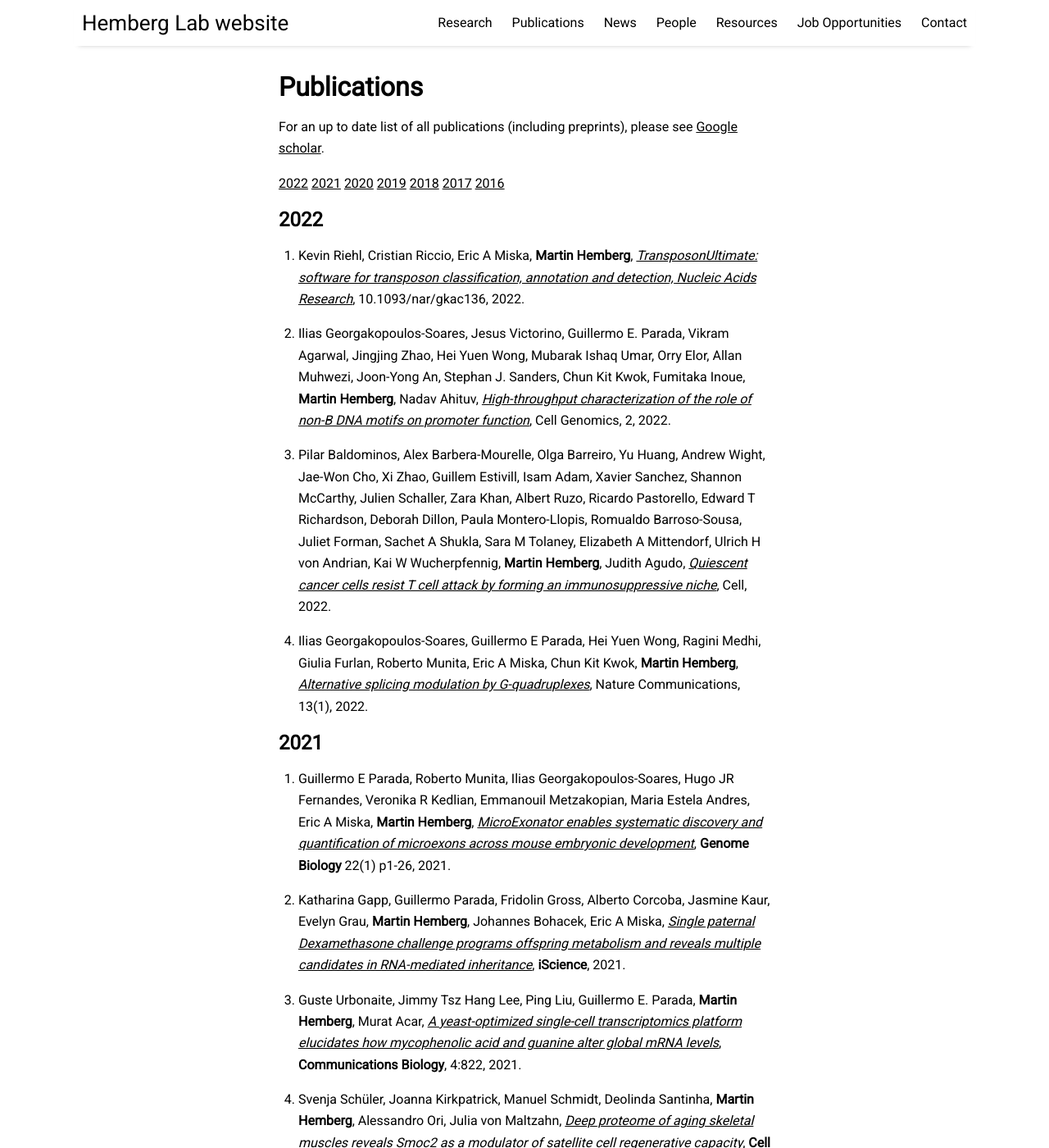
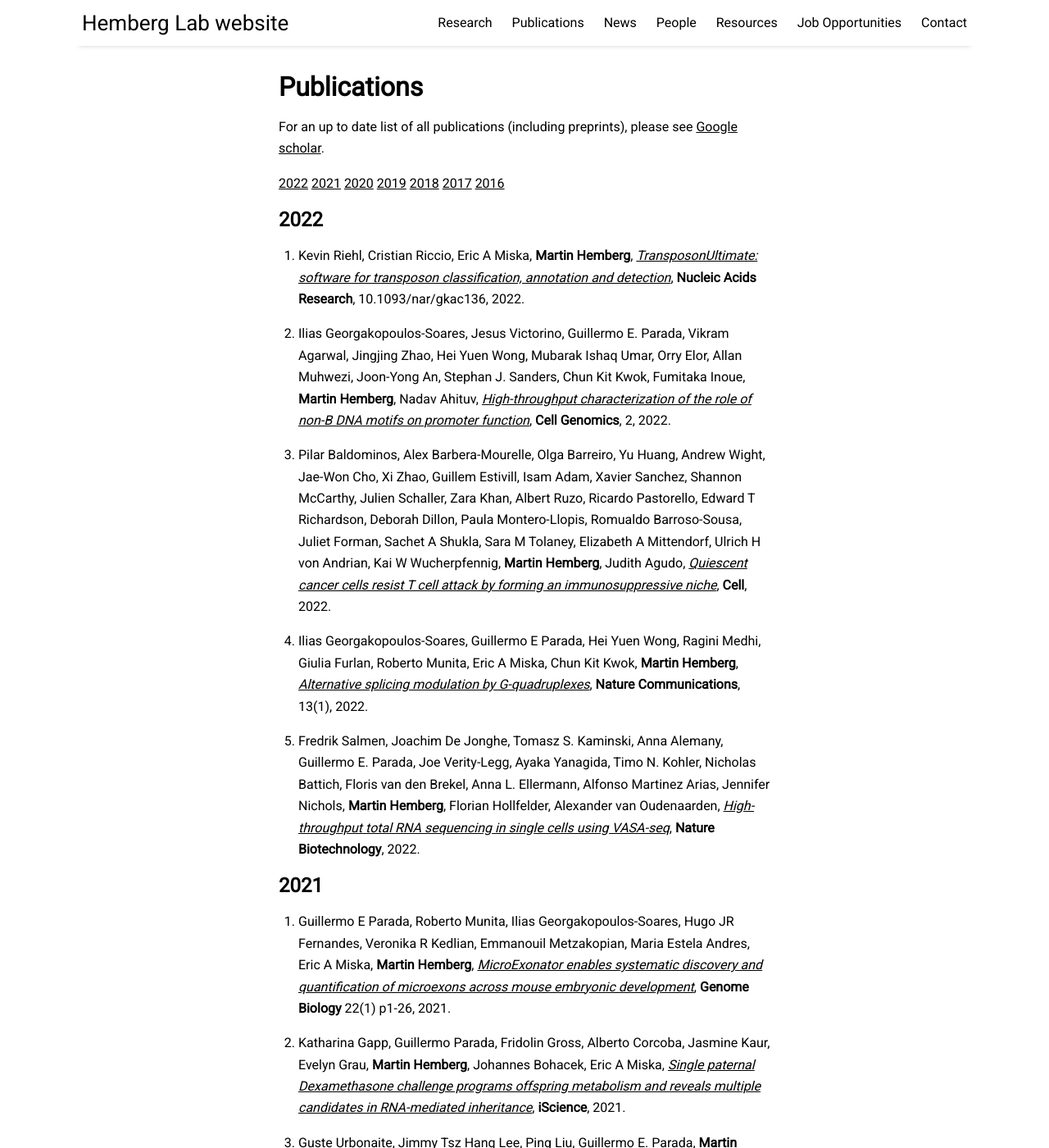
Before and after one commit to jaewon-cho/sdfasdf2dscf34fad.github.io, a Jekyll site: the page built from pages/publications.md, in a window 1280 px wide and 1400 px high. Shown: the whole window at 82% size. Built offline with Jekyll 4.4.1, drawn with Linux system fonts in a browser that asks for light colours; nearby versions of some CDN libraries.

Commit message:
Updated publications and picture

```diff
--- a/_layouts/home.html
+++ b/_layouts/home.html
@@ -3,6 +3,6 @@ layout: default
 title: Home
 ---
 
-<img src="assets/img/hale.png" alt="Hale building" width="600"/>
+<img src="assets/img/lab_beach_2022.png" alt="Lab at retreat on Cape Cod" width="600"/>
 
 Welcome to the website of the Hemberg lab which is part of the <a href="https://evergrande.hms.harvard.edu">Evergrande Center for Immunological Diseases</a> at <a href="https://hms.harvard.edu">Harvard Medical School</a> and <a href="https://brighamandwomens.org">Brigham and Women's Hospital</a>. We are a computational genomics group, interested in understanding how information is stored and accessed in the genome.
--- a/pages/publications.md
+++ b/pages/publications.md
@@ -10,13 +10,15 @@ For an up to date list of all publications (including preprints), please see [Go
 
 ## <a id="2022"></a>2022
 
-1. Kevin Riehl, Cristian Riccio, Eric A Miska, **Martin Hemberg**, [*TransposonUltimate: software for transposon classification, annotation and detection, Nucleic Acids Research*](https://academic.oup.com/nar/advance-article/doi/10.1093/nar/gkac136/6541023), 10.1093/nar/gkac136, 2022.
+1. Kevin Riehl, Cristian Riccio, Eric A Miska, **Martin Hemberg**, [*TransposonUltimate: software for transposon classification, annotation and detection*](https://academic.oup.com/nar/advance-article/doi/10.1093/nar/gkac136/6541023), **Nucleic Acids Research**, 10.1093/nar/gkac136, 2022.
 
-2. Ilias Georgakopoulos-Soares, Jesus Victorino, Guillermo E. Parada, Vikram Agarwal, Jingjing Zhao, Hei Yuen Wong, Mubarak Ishaq Umar, Orry Elor, Allan Muhwezi, Joon-Yong An, Stephan J. Sanders, Chun Kit Kwok, Fumitaka Inoue, **Martin Hemberg**, Nadav Ahituv, [*High-throughput characterization of the role of non-B DNA motifs on promoter function*](https://www.sciencedirect.com/science/article/pii/S2666979X22000313), Cell Genomics, 2, 2022.
+2. Ilias Georgakopoulos-Soares, Jesus Victorino, Guillermo E. Parada, Vikram Agarwal, Jingjing Zhao, Hei Yuen Wong, Mubarak Ishaq Umar, Orry Elor, Allan Muhwezi, Joon-Yong An, Stephan J. Sanders, Chun Kit Kwok, Fumitaka Inoue, **Martin Hemberg**, Nadav Ahituv, [*High-throughput characterization of the role of non-B DNA motifs on promoter function*](https://www.sciencedirect.com/science/article/pii/S2666979X22000313), **Cell Genomics**, 2, 2022.
 
-3. Pilar Baldominos, Alex Barbera-Mourelle, Olga Barreiro, Yu Huang, Andrew Wight, Jae-Won Cho, Xi Zhao, Guillem Estivill, Isam Adam, Xavier Sanchez, Shannon McCarthy, Julien Schaller, Zara Khan, Albert Ruzo, Ricardo Pastorello, Edward T Richardson, Deborah Dillon, Paula Montero-Llopis, Romualdo Barroso-Sousa, Juliet Forman, Sachet A Shukla, Sara M Tolaney, Elizabeth A Mittendorf, Ulrich H von Andrian, Kai W Wucherpfennig, **Martin Hemberg**, Judith Agudo, [*Quiescent cancer cells resist T cell attack by forming an immunosuppressive niche*](https://www.sciencedirect.com/science/article/pii/S0092867422003439), Cell, 2022.
+3. Pilar Baldominos, Alex Barbera-Mourelle, Olga Barreiro, Yu Huang, Andrew Wight, Jae-Won Cho, Xi Zhao, Guillem Estivill, Isam Adam, Xavier Sanchez, Shannon McCarthy, Julien Schaller, Zara Khan, Albert Ruzo, Ricardo Pastorello, Edward T Richardson, Deborah Dillon, Paula Montero-Llopis, Romualdo Barroso-Sousa, Juliet Forman, Sachet A Shukla, Sara M Tolaney, Elizabeth A Mittendorf, Ulrich H von Andrian, Kai W Wucherpfennig, **Martin Hemberg**, Judith Agudo, [*Quiescent cancer cells resist T cell attack by forming an immunosuppressive niche*](https://www.sciencedirect.com/science/article/pii/S0092867422003439), **Cell**, 2022.
 
-4. Ilias Georgakopoulos-Soares, Guillermo E Parada, Hei Yuen Wong, Ragini Medhi, Giulia Furlan, Roberto Munita, Eric A Miska, Chun Kit Kwok, **Martin Hemberg**, [*Alternative splicing modulation by G-quadruplexes*](https://www.nature.com/articles/s41467-022-30071-7), Nature Communications, 13(1), 2022.
+4. Ilias Georgakopoulos-Soares, Guillermo E Parada, Hei Yuen Wong, Ragini Medhi, Giulia Furlan, Roberto Munita, Eric A Miska, Chun Kit Kwok, **Martin Hemberg**, [*Alternative splicing modulation by G-quadruplexes*](https://www.nature.com/articles/s41467-022-30071-7), **Nature Communications**, 13(1), 2022.
+
+5. Fredrik Salmen, Joachim De Jonghe, Tomasz S. Kaminski, Anna Alemany, Guillermo E. Parada, Joe Verity-Legg, Ayaka Yanagida, Timo N. Kohler, Nicholas Battich, Floris van den Brekel, Anna L. Ellermann, Alfonso Martinez Arias, Jennifer Nichols, **Martin Hemberg**, Florian Hollfelder, Alexander van Oudenaarden, [*High-throughput total RNA sequencing in single cells using VASA-seq*](https://www.nature.com/articles/s41587-022-01361-8), **Nature Biotechnology**, 2022.
 
 ## <a id="2021"></a>2021
 
```
Also changed, not shown: assets/img/lab_beach_2022.jpeg (added).
